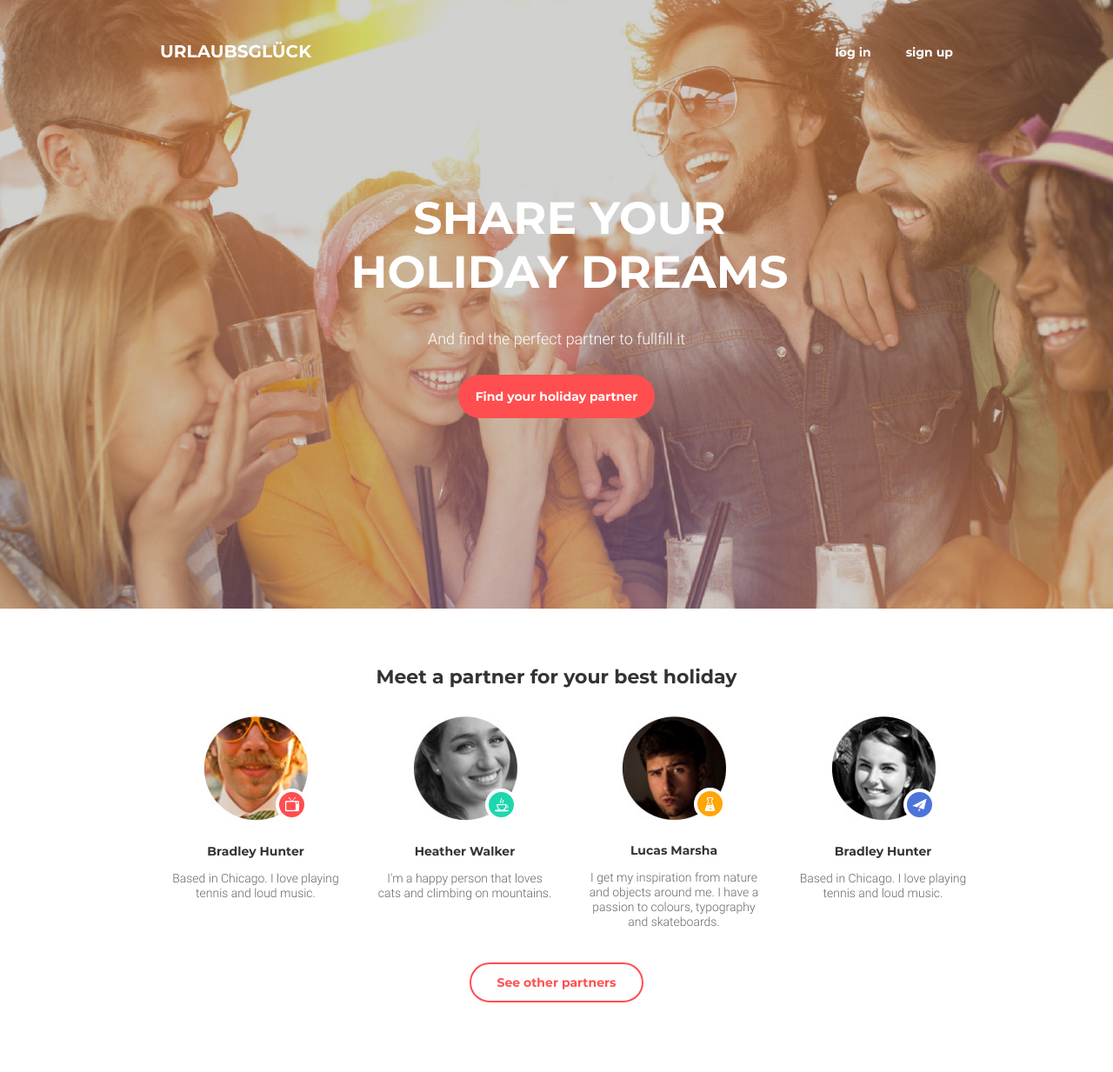
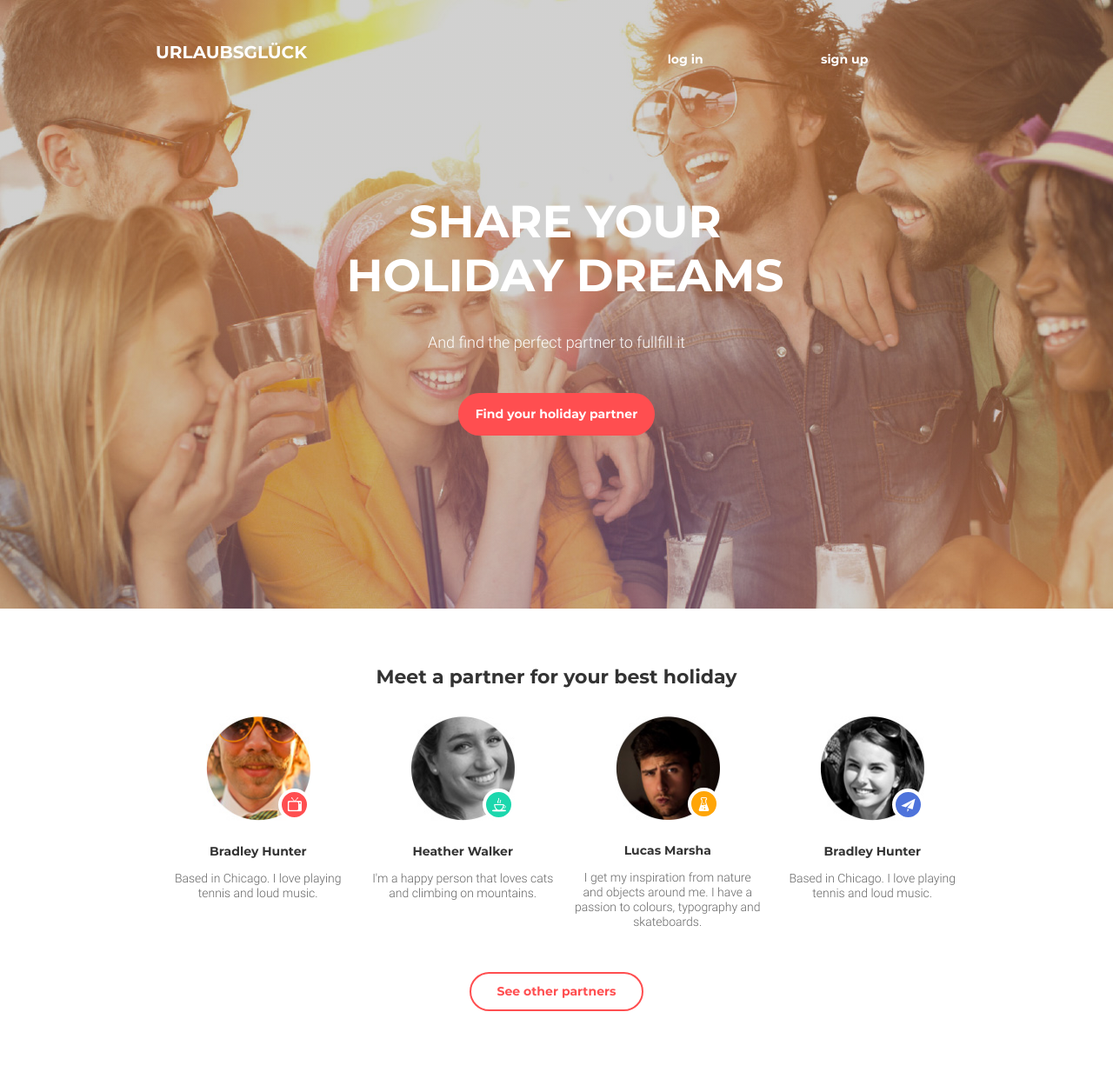
Before and after one commit to RomanVitovych/goit-fe-course, a plain HTML site: page module-09/index.html in a window 1280 px wide. Shown: the whole page at 87% size. Before the commit the page ends 1212 px from the top, so only its background shows below. Drawn offline with Linux system fonts and the light colour scheme; files whose address does not match are found by name.

Commit message:
edits bootstrap

```diff
--- a/module-09/css/media.css
+++ b/module-09/css/media.css
@@ -2,131 +2,86 @@
     .container {
         width: 748px;
     }
-
     .head-image {
         min-height: 700px;
     }
-
     /* ========== HEADER ========== */
-
-    .hat {
-        display: flex;
-        justify-content: space-between;
-        align-items: center;
-        flex-direction: row-reverse;
-        min-height: 120px;
-        width: 748px;
-        margin-bottom: 100px;
+    .site-sign {
+        padding-top: 50px;
+        margin-bottom: 0;
     }
-
-    .site-sign {
-        justify-content: flex-end;
-        margin-bottom: 0;
-        padding: 0;
-    }
-
     .site-logo {
         text-align: left;
-        margin-bottom: 0;
+        padding-top: 48px;
+        margin-bottom: 150px;
     }
-
-
     .site-name {
         font-size: 52px;
         margin-bottom: 34px;
         width: 748px;
-
     }
-
     .site-subname {
         width: 404px;
-        margin-bottom: 44px;
+        margin-bottom: 48px;
     }
-
-    .site-partner a {
+    .site-partner {
         padding: 16px 20px;
     }
-
     /* ========== MAIN ========== */
-
     /* === employees list ===*/
-
     .site-employees-title {
         margin-bottom: 32px;
-
     }
-
     .site-employees-list {
         width: 532px;
         margin: 0 auto;
         margin-bottom: 50px;
     }
-
     .site-employees-item {
         width: 236px;
         padding: 0 10px;
     }
-
-
     .part2 {
         order: 3;
     }
-
     .part4 {
         order: 4;
     }
-
     /* === other partners === */
-
-
-    .other-partners a {
+    .other-partners {
         padding: 12px 30px;
     }
 }
 
 @media (max-width: 747px) {
-    .employees-card [class*="col-"]:not(:last-child) {
+    .site-employees-item [class*="col-"]:not(:last-child) {
         margin-bottom: 26px;
     }
 }
 
 @media (min-width: 748px) and (max-width: 941px) {
-    .employees-card [class*="col-"]:nth-child(-n+2) {
+    .site-employees-item [class*="col-"]:nth-child(-n+2) {
         margin-bottom: 60px;
     }
 }
-
-
-
-
 
 @media (min-width: 972px) {
     .container {
         width: 942px;
     }
-
-    .hat {
-        width: 942px;
-    }
-
     .site-sign {
         width: 466px;
     }
-
     .site-name {
         width: 942px;
     }
-
     .site-employees-title {
         margin-bottom: 32px;
     }
-
     .site-employees-list {
         width: 942px;
     }
-
     .site-employees-item {
         width: 220px;
-
     }
 }
--- a/module-09/css/styles.css
+++ b/module-09/css/styles.css
@@ -17,8 +17,7 @@ img {
 }
 
 body {
-    font-family: "Montserrat-Bold",
-        sans-serif;
+    font-family: "Montserrat-Bold", sans-serif;
     font-weight: 700;
 }
 
@@ -66,20 +65,13 @@ body {
     /* різні файли */
 }
 
-.container {
-    max-width: 100%;
-    width: 320px;
-    padding: 0 15px;
-    margin: 0 auto;
-}
-
 ul {
     list-style: none;
 }
 
 a {
     text-decoration: none;
-    /* display: inline-block; */
+    display: inline-block;
 }
 
 button {
@@ -92,8 +84,7 @@ button {
 /* ========== HEADER ========== */
 
 .head-image {
-    background-image: linear-gradient(rgba(26, 25, 21, 0.2), rgba(26, 25, 21, 0.2)),
-        url("../img/desktop-image.jpg");
+    background-image: linear-gradient(rgba(26, 25, 21, 0.2), rgba(26, 25, 21, 0.2)), url("../img/desktop-image.jpg");
     min-height: 540px;
     background-repeat: no-repeat;
     background-position: center;
@@ -107,12 +98,9 @@ button {
 /* === site sign === */
 
 .site-sign {
-    display: flex;
-    justify-content: space-evenly;
-    align-items: center;
-    width: 320px;
+    width: 100%;
     padding: 30px 50px 0;
-    margin-bottom: 122px;
+    margin-bottom: 112px;
 }
 
 .site-sign a {
@@ -121,7 +109,6 @@ button {
     line-height: 1.2;
     padding: 10px 20px;
     border-radius: 25px;
-    /* transition: border 0.3s linear; */
 }
 
 .site-sign a:focus,
@@ -133,7 +120,6 @@ button {
 /* === site logo ===*/
 
 .site-logo {
-    text-align: center;
     margin-bottom: 34px;
 }
 
@@ -159,7 +145,6 @@ button {
     line-height: 1.2;
     text-transform: uppercase;
     text-align: center;
-    width: 320px;
     margin: 0;
     margin-bottom: 16px;
 }
@@ -168,8 +153,7 @@ button {
 /* === site subname === */
 
 .site-subname {
-    font-family: "Roboto-Light",
-        sans-serif;
+    font-family: "Roboto-Light", sans-serif;
     color: #ffffff;
     font-size: 18px;
     line-height: 1.2;
@@ -181,13 +165,9 @@ button {
 }
 
 
-/* === site parter === */
+/* === site partner === */
 
 .site-partner {
-    text-align: center;
-}
-
-.site-partner a {
     color: #ffffff;
     font-size: 14px;
     line-height: 1.2;
@@ -197,8 +177,8 @@ button {
     transition: all 0.3s linear;
 }
 
-.site-partner a:focus,
-.site-partner a:hover {
+.site-partner:focus,
+.site-partner:hover {
     background-color: transparent;
     color: #ff4e50;
     border: 2px solid #ff4e50;
@@ -230,7 +210,6 @@ button {
     padding: 0 50px;
 }
 
-
 .site-employees-name {
     font-size: 14px;
     line-height: 1.2;
@@ -239,8 +218,7 @@ button {
 }
 
 .site-employees-bio {
-    font-family: "Roboto-Light",
-        sans-serif;
+    font-family: "Roboto-Light", sans-serif;
     font-size: 14px;
     line-height: 1.2;
     font-weight: 300;
@@ -297,11 +275,10 @@ button {
 /* === other partners === */
 
 .other-partners {
-    text-align: center;
     margin-bottom: 70px;
 }
 
-.other-partners a {
+.other-partners {
     text-align: center;
     font-size: 14px;
     line-height: 1.2;
@@ -312,8 +289,8 @@ button {
     transition: all 0.3s linear;
 }
 
-.other-partners a:focus,
-.other-partners a:hover {
+.other-partners:focus,
+.other-partners:hover {
     background-color: #ff4e50;
     color: #ffffff;
     border: #ffffff;
--- a/module-09/index.html
+++ b/module-09/index.html
@@ -13,97 +13,89 @@
 </head>
 
 <body>
-    <header class="head-image">
-        <div class="container">
-            <section class="site-navigation">
-                <div class="row">
-                    <div class="hat">
-                        <div class="col-12 col-md-6">
-                            <ul class="site-sign">
-                                <li><a href="#">log in</a></li>
-                                <li><a href="#">sign up</a></li>
+    <div class="head-image">
+        <header class="text-center">
+            <div class=" container ">
+                <nav class="site-navigation ">
+                    <div class="row flex-row-reverse ">
+                        <div class="col-12 col-md-6 ">
+                            <ul class="site-sign d-flex justify-content-around">
+                                <li><a href="# ">log in</a></li>
+                                <li><a href="# ">sign up</a></li>
                             </ul>
                         </div>
-                        <div class="col-12 col-md-6">
-                            <div class="site-logo"><a href="#">URLAUBSGLÜCK</a></div>
+                        <div class="col-12 col-md-6 ">
+                            <div class="site-logo "><a href="# ">URLAUBSGLÜCK</a></div>
                         </div>
                     </div>
+                </nav>
             </div>
-                <h1 class="site-name">
+        </header>
+        <section class="text-center ">
+            <div class="container ">
+                <h1 class="site-name ">
                     Share your <br /> holiday dreams
                 </h1>
-                <p class="site-subname">
+                <p class="site-subname ">
                     And find the perfect partner to fullfill it
                 </p>
-                <div class="site-partner">
-                    <a href="#">Find your holiday partner</a>
+                <a href="# " class="site-partner ">Find your holiday partner</a>
             </div>
         </section>
     </div>
-    </header>
-    <main class="container">
-        <section class="site-employees">
-            <h2 class="site-employees-title">
+
+    <main>
+        <section class="site-employees container text-center">
+            <h2 class="site-employees-title ">
                 Meet a partner for your best holiday
             </h2>
-            <ul class="site-employees-list">
-                <div class="row employees-card">
-                    <div class="col-12 col-md-6 col-lg-3 part1">
-                        <li class="site-employees-item ">
-                            <div class="over">
-                                <div class="back-icon employer1"></div>
-                                <img src="img/image1.jpg" alt="image" width="120" height="120" />
+            <ul class="site-employees-list row ">
+                <li class="site-employees-item part1 col-12 col-md-6 col-lg-3 ">
+                    <div class="over ">
+                        <div class="back-icon employer1 "></div>
+                        <img src="img/image1.jpg " alt="image " width="120 " height="120 " />
                     </div>
-
-                            <p class="site-employees-name">Bradley Hunter</p>
-                            <p class="site-employees-bio">
+                    <p class="site-employees-name ">Bradley Hunter</p>
+                    <p class="site-employees-bio ">
                         Based in Chicago. I love playing tennis and loud music.
                     </p>
                 </li>
+                <li class="site-employees-item part2 col-12 col-md-6 col-lg-3 ">
+
+                    <div class="over ">
+                        <div class="back-icon employer2 "></div>
+                        <img src="img/image2.jpg " alt="image " width="120 " height="120 " />
                     </div>
-                    <div class="col-12 col-md-6 col-lg-3 part2">
-                        <li class="site-employees-item ">
-                            <div class="over">
-                                <div class="back-icon employer2"></div>
-                                <img src="img/image2.jpg" alt="image" width="120" height="120" />
+                    <p class="site-employees-name ">Lucas Marsha</p>
+                    <p class="site-employees-bio ">
+                        I get my inspiration from nature and objects around me. I have a passion to colours, typography and skateboards.
+                    </p>
+
+                </li>
+                <li class="site-employees-item part3 col-12 col-md-6 col-lg-3 ">
+
+                    <div class="over ">
+                        <div class="back-icon employer3 "></div>
+                        <img src="img/image3.jpg " alt="image " width="120 " height="120 " />
                     </div>
-                            <p class="site-employees-name">Lucas Marsha</p>
-                            <p class="site-employees-bio">
-                                I get my inspiration from nature and objects around me. I have a passion
-                                to
-                                colours,
-                                typography
-                                and skateboards.
-                            </p>
-                        </li>
-                    </div>
-                    <div class="col-12 col-md-6 col-lg-3 part3">
-                        <li class="site-employees-item ">
-                            <div class="over">
-                                <div class="back-icon employer3"></div>
-                                <img src="img/image3.jpg" alt="image" width="120" height="120" />
-                            </div>
-                            <p class="site-employees-name">Heather Walker</p>
-                            <p class="site-employees-bio">
+                    <p class="site-employees-name ">Heather Walker</p>
+                    <p class="site-employees-bio ">
                         I'm a happy person that loves cats and climbing on mountains.
                     </p>
+
                 </li>
+                <li class="site-employees-item part4 col-12 col-md-6 col-lg-3 ">
+                    <div class="over ">
+                        <div class="back-icon employer4 "></div>
+                        <img src="img/image4.jpg " alt="image " width="120 " height="120 " />
                     </div>
-                    <div class="col-12 col-md-6 col-lg-3 part4">
-                        <li class="site-employees-item">
-                            <div class="over">
-                                <div class="back-icon employer4"></div>
-                                <img src="img/image4.jpg" alt="image" width="120" height="120" />
-                            </div>
-                            <p class="site-employees-name">Bradley Hunter</p>
-                            <p class="site-employees-bio">
+                    <p class="site-employees-name ">Bradley Hunter</p>
+                    <p class="site-employees-bio ">
                         Based in Chicago. I love playing tennis and loud music.
                     </p>
                 </li>
-                    </div>
-                </div>
             </ul>
-            <div class="other-partners"><a href="#">See other partners</a></div>
+            <a href="# " class="other-partners ">See other partners</a>
         </section>
     </main>
     <footer></footer>
```
Lines whose indentation alone changed are shown as unchanged.
